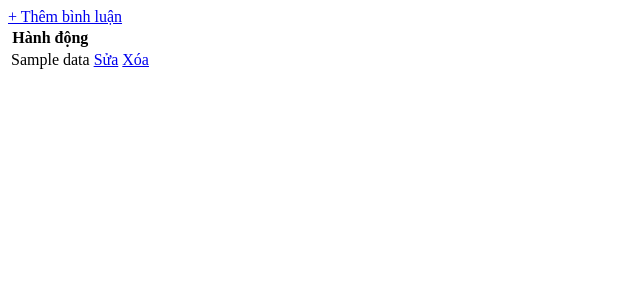
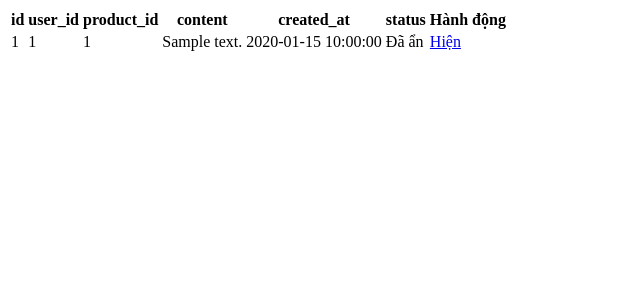
Before and after one commit to hoanghieu1/duanmau, a PHP site: the page made by views/admin/comment/index.php in a window 1280 px wide. Shown: the top 300 px of the page, without its empty margins (0-640 px from the left). Run offline with PHP 8.4, Linux system fonts and the light colour scheme; tables that the repository leaves empty or names only in its code hold one stand-in row (values such as "Sample post"); the template is opened without the code that fills it: most values are stand-ins (such as "Sample title", 1, 10 or a date in 2020); some libraries are stand-ins or nearby versions.

Commit message:
tạm thời sửa lại phần quản lý bình luận thành chỉ có thể ẩn và xem

```diff
--- a/views/admin/comment/index.php
+++ b/views/admin/comment/index.php
@@ -1,33 +1,40 @@
-<div class="col-12">
-    <div class="mb-3">
-        <a href="?mode=admin&action=create-comment" class="btn btn-success">+ Thêm bình luận</a>
-    </div>
-
-    <?php if (empty($data)): ?>
-        <p>Không có bình luận.</p>
-    <?php else: ?>
-        <table class="table table-striped">
+<table class="table">
     <thead>
         <tr>
-                    <?php foreach (array_keys($data[0]) as $col): ?>
-                        <th><?= htmlspecialchars($col) ?></th>
-                    <?php endforeach; ?>
+            <th>id</th>
+            <th>user_id</th>
+            <th>product_id</th>
+            <th>content</th>
+            <th>created_at</th>
+            <th>status</th>
             <th>Hành động</th>
         </tr>
     </thead>
     <tbody>
-                <?php foreach ($data as $row): ?>
+        <?php foreach ($data as $cmt): ?>
             <tr>
-                    <?php foreach ($row as $val): ?>
-                        <td><?= htmlspecialchars($val) ?></td>
-                    <?php endforeach; ?>
+                <td><?= $cmt['id'] ?></td>
+                <td><?= $cmt['user_id'] ?></td>
+                <td><?= $cmt['product_id'] ?></td>
+                <td><?= htmlspecialchars($cmt['content']) ?></td>
+                <td><?= $cmt['created_at'] ?></td>
+                <td><?= $cmt['status'] == 1 ? 'Hiển thị' : 'Đã ẩn' ?></td>
                 <td>
-                        <a href="?mode=admin&action=edit-comment&id=<?= $row['id'] ?>" class="btn btn-warning btn-sm">Sửa</a>
-                        <a href="?mode=admin&action=delete-comment&id=<?= $row['id'] ?>" class="btn btn-danger btn-sm" onclick="return confirm('Xác nhận xóa?')">Xóa</a>
+                    <?php if ($cmt['status'] == 1): ?>
+                        <!-- nút Ẩn -->
+                        <a href="?mode=admin&action=hide-comment&id=<?= $cmt['id'] ?>"
+                           class="btn btn-warning btn-sm">
+                            Ẩn
+                        </a>
+                    <?php else: ?>
+                        <!-- nút Hiện -->
+                        <a href="?mode=admin&action=show-comment&id=<?= $cmt['id'] ?>"
+                           class="btn btn-success btn-sm">
+                            Hiện
+                        </a>
+                    <?php endif; ?>
                 </td>
             </tr>
         <?php endforeach; ?>
     </tbody>
 </table>
-    <?php endif; ?>
-</div>
```
Also changed, not shown: controllers/admin/CommentController.php (+15 -61 lines), models/Comment.php (+12 -2 lines), routes/admin.php (+5 -6 lines). Lines whose indentation alone changed are shown as unchanged.
